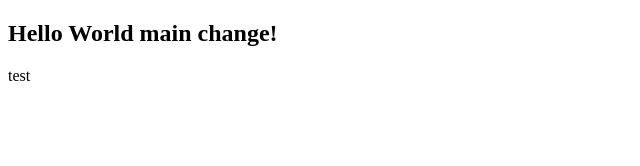
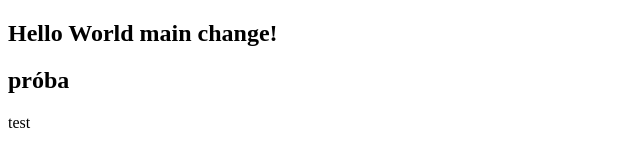
Before and after one commit to spriteV/testing, a plain HTML site: page index.html in a window 1280 px wide. Shown: the whole page, without its empty margins (0-640 px from the left). Drawn offline with Linux system fonts and the light colour scheme.

Commit message:
zmiana na feature

```diff
--- a/index.html
+++ b/index.html
@@ -6,6 +6,7 @@
      </head>
      <body>
     <h2>Hello World main change!</h2>
+    <h2>próba</h2>
      </body>
      test
 </html>
```
